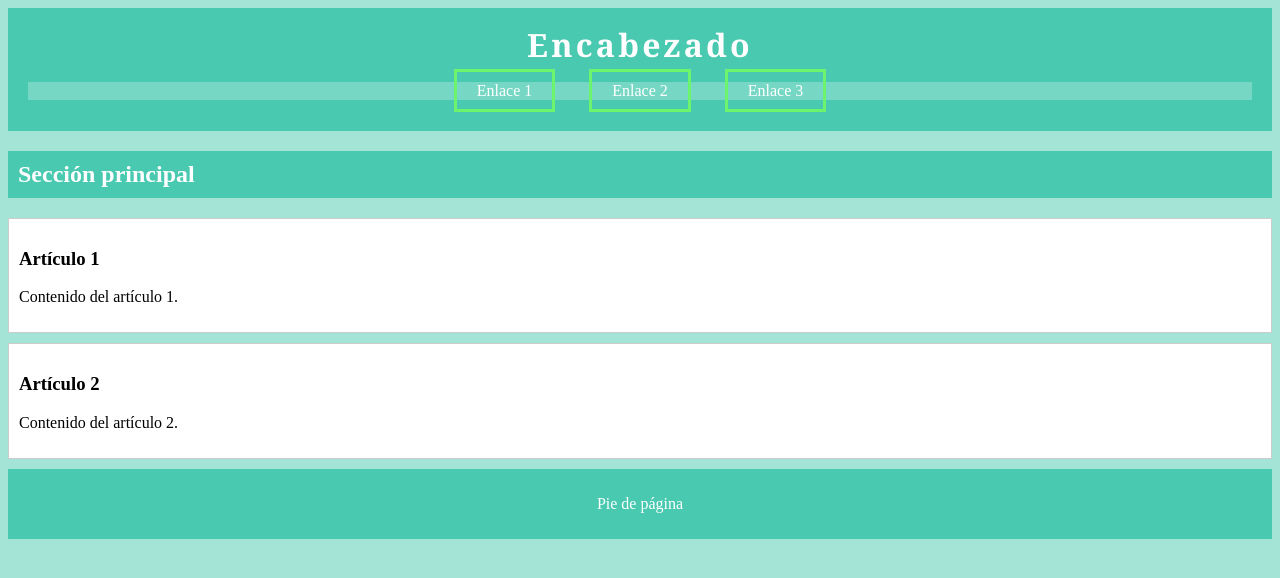
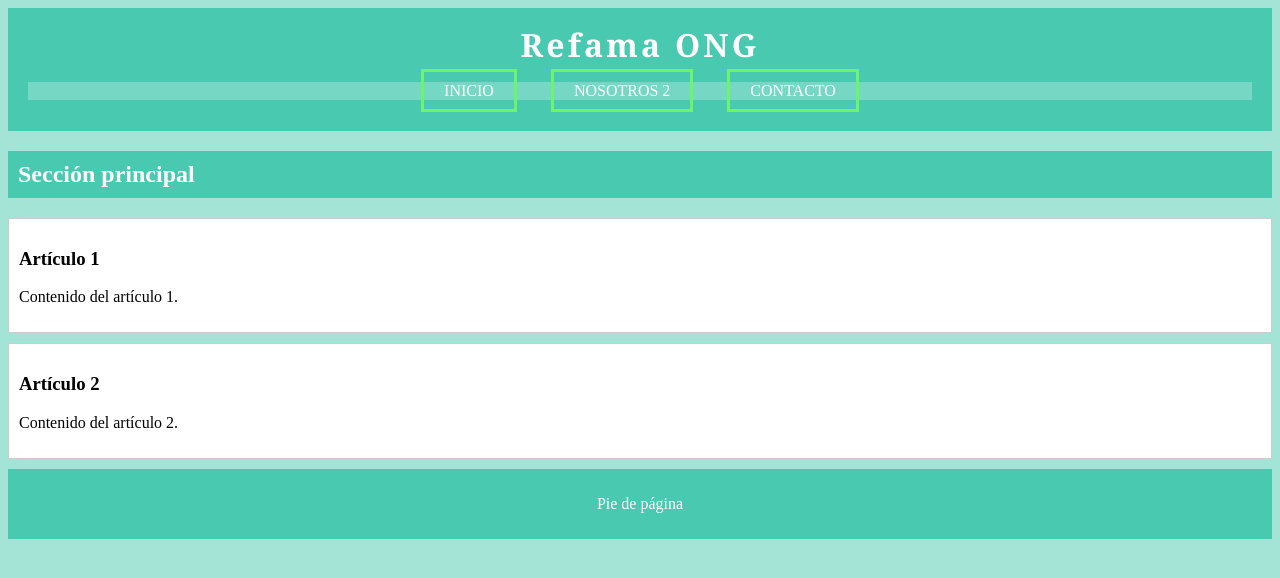
Before and after one commit to ibonper0708/Reforestacion-del-Amazonas, a plain HTML site: page index.html in a window 1280 px wide. Drawn offline with Linux system fonts and the light colour scheme; files that its build step writes are made by us from their sources.

Commit message:
Update index.html

```diff
--- a/index.html
+++ b/index.html
@@ -3,8 +3,8 @@
 
 <head>
 <meta charset="UTF-8">
-<meta name="description" content="Actividad 15 por Isamar Bonillo Pérez">
-<title>Actividad 15: Documentacion para CSS</title>
+<meta name="description" content="Reforestación del Amazonas">
+<title>Reforestación del Amazonas</title>
 <link rel="stylesheet" href="./css/estilo.css">
 </head>
 
@@ -12,13 +12,13 @@
 
     <header>
 
-        <h1 id="titulo">Encabezado</h1>
+        <h1 id="titulo">Refama ONG</h1>
 
         <nav id="menuPrincipal">
             <ul>
-                <li><a class="enlaceMenuPrincipal" href="#">Enlace 1</a></li>
-                <li><a class="enlaceMenuPrincipal" href="#">Enlace 2</a></li>
-                <li><a class="enlaceMenuPrincipal" href="#">Enlace 3</a></li>
+                <li><a class="enlaceMenuPrincipal" href="#">INICIO</a></li>
+                <li><a class="enlaceMenuPrincipal" href="#">NOSOTROS 2</a></li>
+                <li><a class="enlaceMenuPrincipal" href="#">CONTACTO</a></li>
             </ul>
         </nav>
 
```
